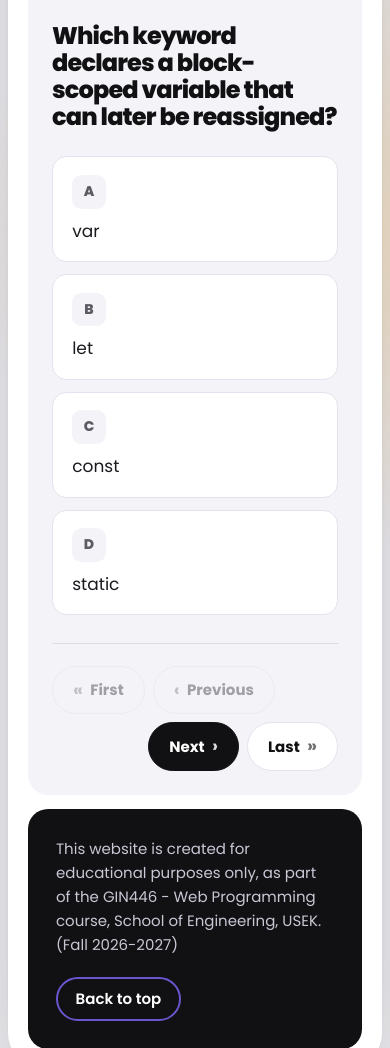
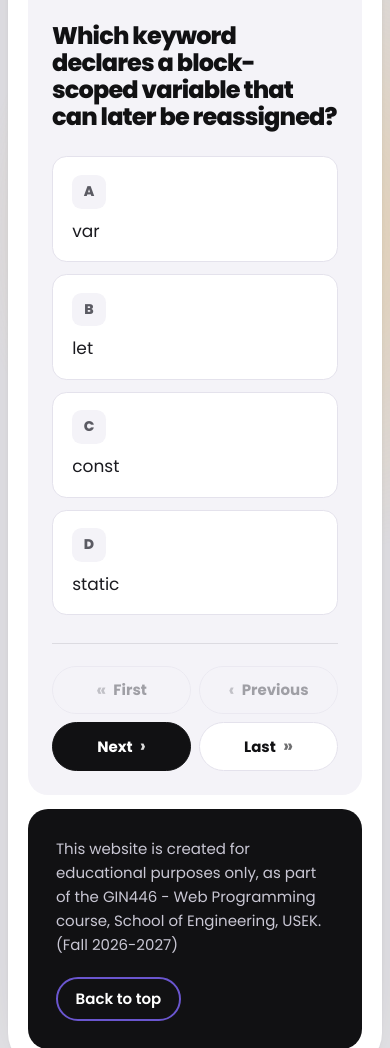
Before and after one commit to jadhaidar0/web-programming-site, a Flask app: page /quiz in a window 390 px wide. Shown: the part 583-1631 px from the top of the page. Run offline with Flask 3, Linux system fonts and the light colour scheme.

Commit message:
fix: stop the pager stranding Last on its own row
Below 544px the four pills no longer fit on one line, and flex was left
to pick the break. At 430px, an iPhone Pro Max, that put three buttons
on the first row and Last alone at the start of the second. The auto
margin could not help: it only absorbs free space within its own line,
and a line holding one button has no grouping left to express.

At 390px it happened to break two and two, which is why it looked right
on one phone and wrong on another. A 2 x 2 grid under 34rem decides the
break instead of discovering it, so it is always the backward pair on
top and the forward pair underneath. Grid auto-placement fills row by
row, so source order is unchanged and tab order is untouched.

Measured at 1440, 960, 700, 560, 544, 543, 430, 390, 360 and 320px:
one row down to 560px, exactly two rows below it, Last flush right in
every case, zero horizontal overflow throughout.

```diff
--- a/static/quiz.css
+++ b/static/quiz.css
@@ -559,3 +559,15 @@
   .deck-ring { grid-row: auto; }
   .fix-answers, .fix-why { padding-left: 0; }
 }
+
+/* Under 34rem the four pills no longer fit on one line. Left to wrap on
+   its own, flex strands whichever button happens not to fit: at 430px
+   that is Last, alone on a second row at the wrong end of it. A 2 x 2
+   grid decides the break instead, so it is always the backward pair on
+   top and the forward pair underneath. The auto margin has no free
+   space to absorb in a grid, so it is switched off. */
+@media (max-width: 34rem) {
+  .navigation { display: grid; grid-template-columns: repeat(2, minmax(0, 1fr)); }
+  .navigation button { justify-content: center; }
+  #nextBtn { margin-left: 0; }
+}
```
